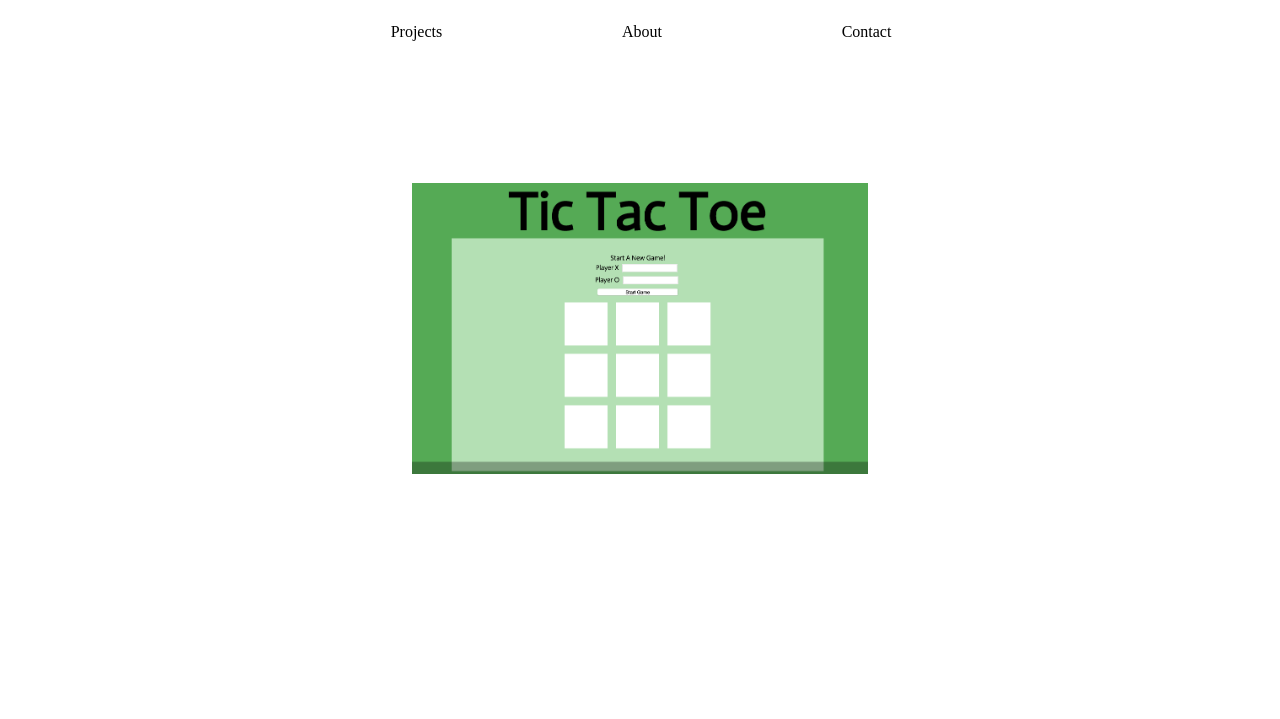
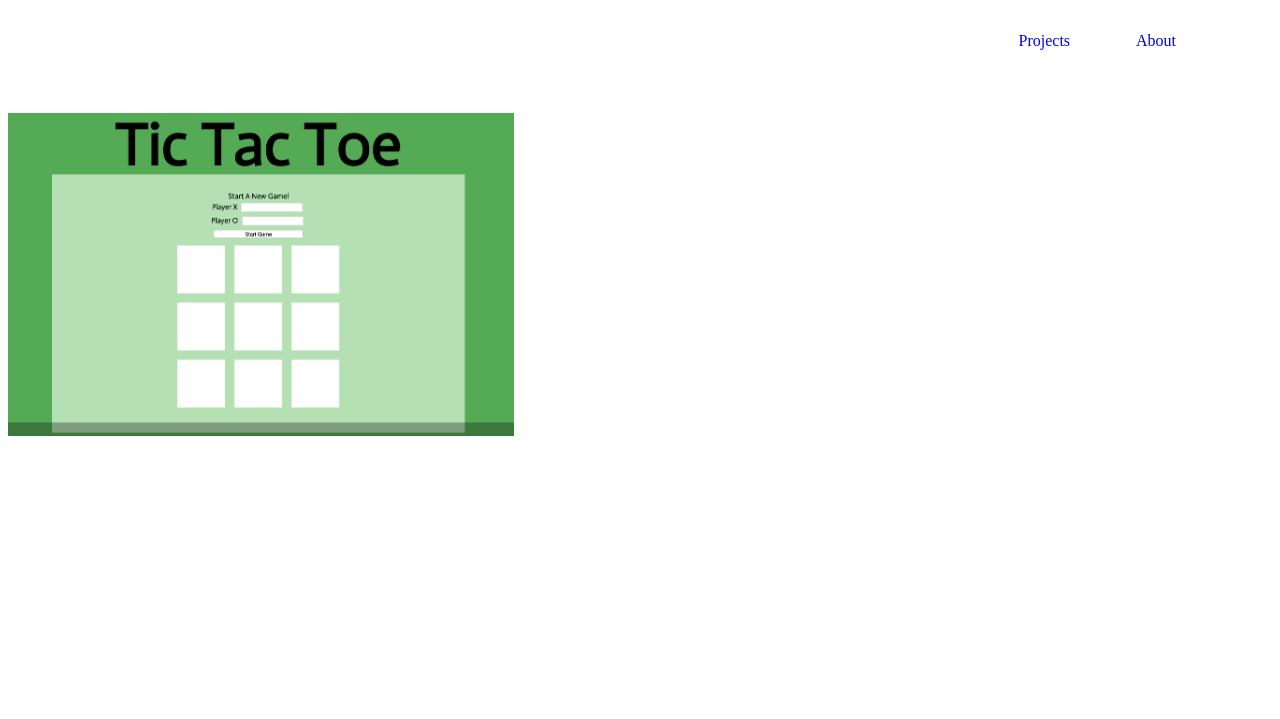
Before and after one commit to SeleniumK/portfolio, a plain HTML site: page index.html in a window 1280 px wide. Shown: the part 81-800 px from the top of the page. Drawn offline with nearby package versions, Linux system fonts and the light colour scheme.

Commit message:
removed all original css, now trying to use SMACSS approach. Tab functionality between projects and about working

```diff
--- a/index.html
+++ b/index.html
@@ -3,16 +3,17 @@
   <head>
     <meta charset="utf-8">
     <title>Selena Flannery | Developer & Designer</title>
-    <link href="style.css" type="text/css" rel="stylesheet"/>
+    <link href="styles/base.css" type="text/css" rel="stylesheet"/>
+    <link href="styles/layout.css" type="text/css" rel="stylesheet"/>
+    <link href="styles/modules.css" type="text/css" rel="stylesheet"/>
   </head>
   <body>
     <header>
       <h1>SELENA FLANNERY</h1>
-      <nav>
-        <ul>
-          <li> Projects </li>
-          <li> About </li>
-          <li> Contact </li>
+      <nav id="mainNav">
+        <ul id="mainNavOpts">
+          <li class="tab" data-content="projects"><a href="#">Projects </a</li>
+          <li class="tab" data-content="about"><a href="#">About</a></li>
         </ul>
       </nav>
     </header>
@@ -21,6 +22,13 @@
         <a href=""><img src=""/></a>
       </article>
     </section>
+    <section id="about">
+      <div id="aboutContent">
+        <p>
+          Some stuff goes here
+        </p>
+      </div>
+    </section>
     <footer>
     </footer>
     <script src="http://ajax.aspnetcdn.com/ajax/jQuery/jquery-2.1.4.min.js"></script>
--- a/script.js
+++ b/script.js
@@ -1,4 +1,5 @@
 var allProjects = [];
+var projectView = {};
 
 function Project(features){
   this.title = features.title;
@@ -21,3 +22,16 @@ rawData.forEach(function(data) {
 allProjects.forEach(function(a){
   $('#projects').append(a.toHtml());
 });
+
+projectView.handleMainNav = function(){
+  $('#mainNav').on('click', '.tab', function(e) {
+    $('section').hide();
+    $('#' + $(this).data('content')).fadeIn();
+  });
+
+  $('#mainNav .tab:first').click();
+};
+
+$(document).ready(function(){
+  projectView.handleMainNav();
+});
--- a/style.css
+++ /dev/null
@@ -1,37 +0,0 @@
-body{
-  /*background-color: #53A9C5;*/
-}
-
-header, ul, section{
-  display: flex;
-  text-align: center;
-}
-
-header{
-  flex-direction: column;
-  justify-content: center;
-}
-
-nav{
-  padding-left: 20%;
-  padding-right: 20%;
-
-}
-
-ul{
-  justify-content: space-around;
-  flex-direction: row;
-  list-style: none;
-  margin-right: 5%;
-}
-
-#projects{
-  justify-content: space-around;
-  margin: 10%;
-}
-
-#projects img{
-  width: 45%;
-}
-
-#projects
--- /dev/null
+++ b/styles/base.css
@@ -0,0 +1,19 @@
+img{
+  max-width: 85%;
+}
+
+h1{
+  color: #5A1B9B;
+}
+/*TEXT STYLES
+=======================================*/
+li{
+  list-style: none;
+  color: #5A1B9B;
+}
+
+/*LINK STYLES
+=======================================*/
+a, a:link, a:active{
+  text-decoration: none;
+}
--- /dev/null
+++ b/styles/layout.css
@@ -0,0 +1,12 @@
+/*2F35B2 -- blue
+5A1B9B -- purple
+8A9C62 -- green
+F8EAB7 -- yellow*/
+
+#aboutContent{
+  background-color: #8A9C62;
+}
+
+#aboutContent p{
+  background-color: rgba(255, 255, 255, .5);
+}
--- /dev/null
+++ b/styles/modules.css
@@ -0,0 +1,18 @@
+/*NavBar
+==============*/
+#mainNavOpts{
+  display: flex;
+  justify-content: flex-end;
+  flex-direction: row;
+  margin: 1% 5% 1% 5%;
+}
+
+li{
+  margin: 3%;
+}
+
+/*Projects
+===================*/
+article img{
+  width: 40%;
+}
```
